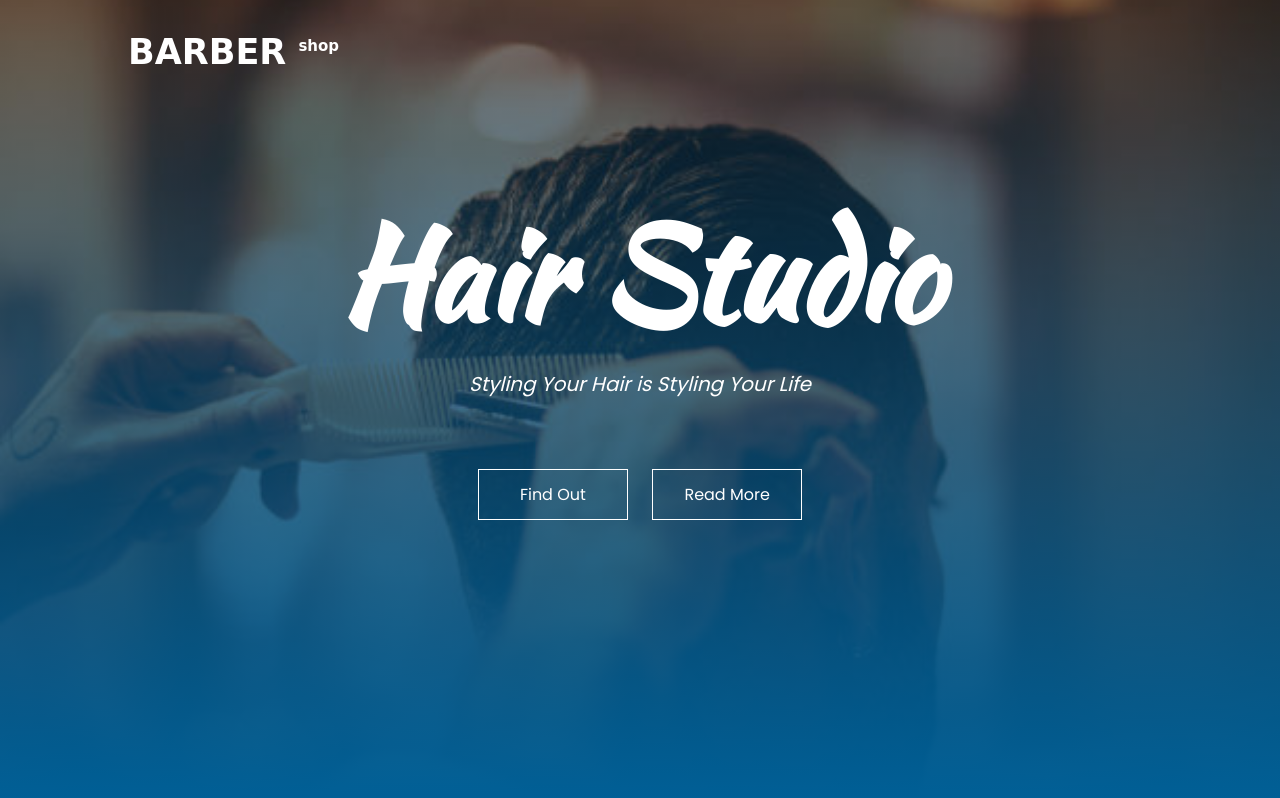
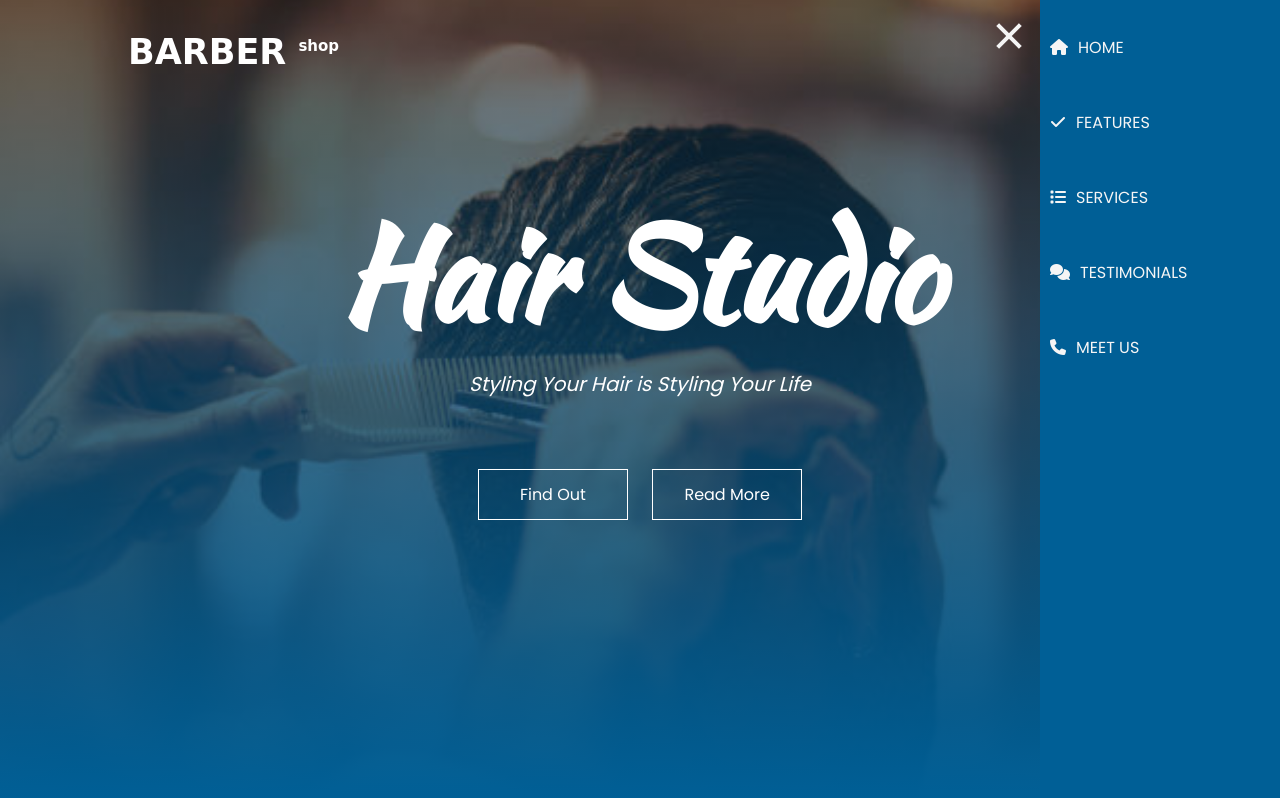
Before and after one commit to Gaiuscode/Mens--Saloon, a plain HTML site: page index.html in a window 1280 px wide. Shown: the top 798 px of the page. Drawn offline with Linux system fonts and the light colour scheme; some packages are replaced by stand-ins of ours; a script that the page names is missing; a web font is replaced by a local one.

Commit message:
styled the sidebar toggler

```diff
--- a/style.css
+++ b/style.css
@@ -82,44 +82,88 @@ sup {
     width: 100%;
 }
 
-#sideNav {
-    width: 250px;
+.sidebar {
+    position: fixed;
+    width: 240px;
+    right: -240px;
     height: 100vh;
-    position: fixed;
-    right: -250px;
-    top: 0;
+    top: 0px;
     background: #005f96;
-    z-index: 2;
-    transition: 0.5s;
+    z-index: 10;
+    transition: all 0.3s ease-in-out;
 }
 
-nav ul li {
+/* nav ul li {
     margin: 50px 20px;
 }
 
 nav ul li a {
     color: #fff;
-}
+} */
 
-#manuBtn {
-    width: 50px;
-    height: 50px;
-    background: #005f96;
-    text-align: center;
-    position: fixed;
-    right: 30px;
-    top: 20px;
+.sidebar .toggle-btn {
+    position: absolute;
+    width: 40px;
+    height: 40px;
+    top: 0px;
+    left: -40px;
+    top: 15px;
     border-radius: 3px;
-    z-index: 3;
+    z-index: 10;
     cursor: pointer;
 }
-
-/* img{
-    color: #fff;
-} */
-#manuBtn img {
-    width: 20px;
-    margin-top: 15px;
+.sidebar .toggle-btn span
+{
+     position: absolute;
+     width: 80%;
+     left: -8px;
+     margin: 1px;
+     height: 4px;
+     background: #f5f5f5;
+     transform: translateY(-50%);
+     transition: all 0.3s ease-in-out
+}
+.sidebar .toggle-btn span:nth-child(1) {
+    top: 10%;
+}
+.sidebar .toggle-btn span:nth-child(2) {
+    top: 45%;
+}
+.sidebar .toggle-btn span:nth-child(3) {
+    top: 75%;
+}
+.sidebar .links a
+{
+    display: block;
+    padding: 15px 10px;
+    text-decoration: none;
+    color: #f5f5f5;
+    cursor: pointer;
+    margin-top: 20px;
+}
+.sidebar .links a.active,
+.sidebar .links a:hover {
+    background: #f5f5f5;
+    color: #005f96;
+}
+.sidebar .links a i {
+    display: inline-block;
+    margin-right: 10px;
+}
+.sidebar.active
+{
+    right: 0px;
+}
+.sidebar.active .toggle-btn span:nth-child(1){
+    top: 50%;
+    transform: translateY(-50%) rotate(45deg);
+}
+.sidebar.active .toggle-btn span:nth-child(2){
+    display: none;
+}
+.sidebar.active .toggle-btn span:nth-child(3){
+    top: 50%;
+    transform: translateY(-50%) rotate(-45deg);
 }
 
 @media screen and (max-width:770px) {
```
